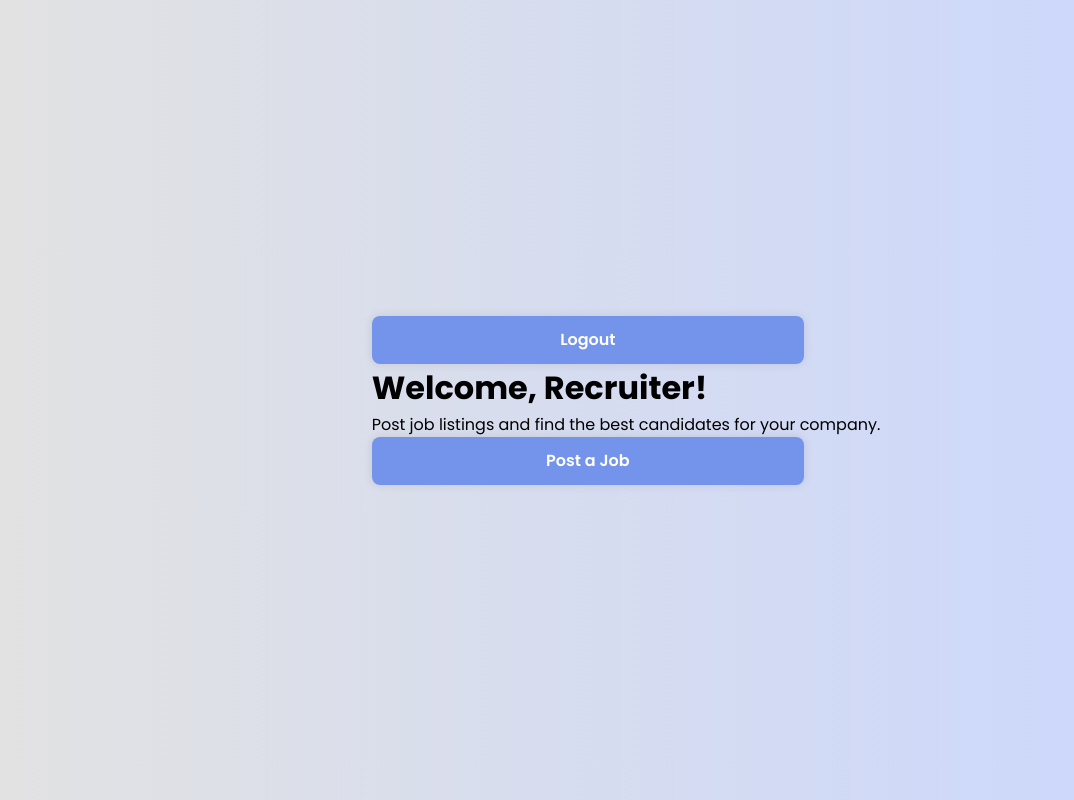
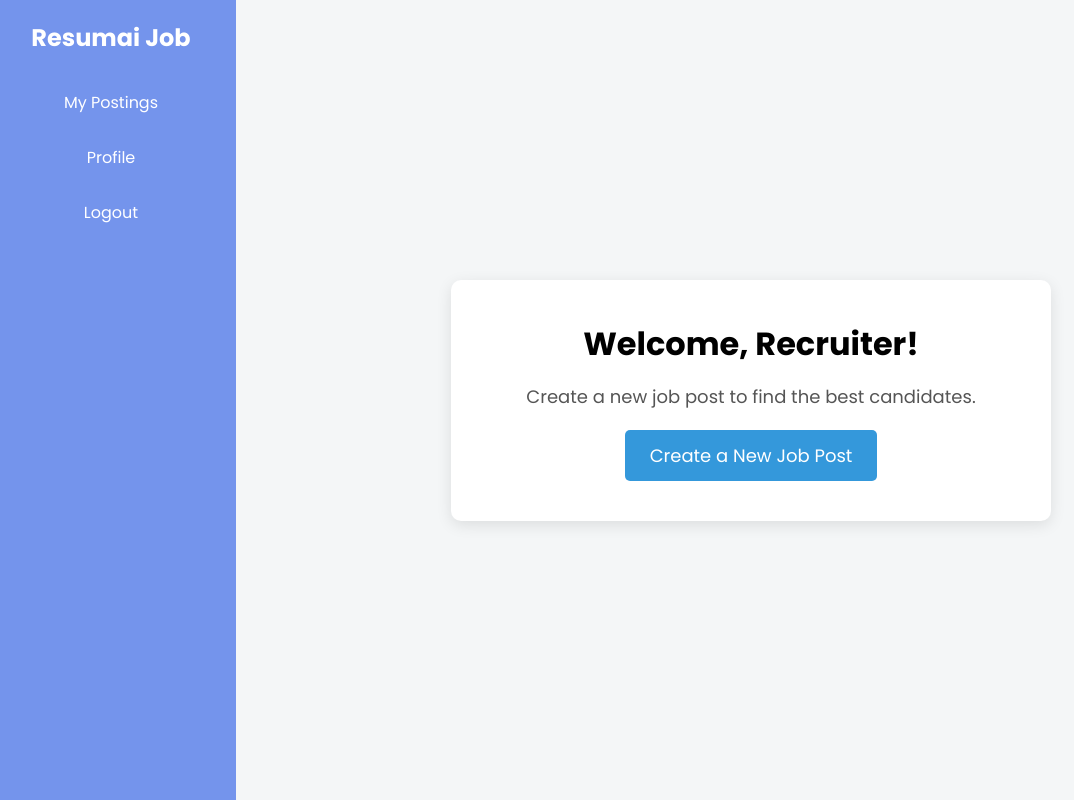
Before and after one commit to ShubhaMahobia/Resumai_A-Resume_Analyzer, a React (Vite) app in the folder frontend/: page /recruiter/home in a window 1280 px wide. Shown: the whole page, without its empty margins (14-1088 px from the left). Built offline with nearby package versions, Linux system fonts and the light colour scheme; sample sign-in values are in the browser's storage.

Commit message:
recruiter home page also done with basic frontend

```diff
--- a/frontend/src/pages/AuthForm.jsx
+++ b/frontend/src/pages/AuthForm.jsx
@@ -81,7 +81,7 @@ const AuthForm = () => {
           navigate("/candidate/home");
         } else {
           console.log("IN ELSE")
-          navigate("/candidate/home");
+          navigate("/recruiter/home");
         }
       } else {
         alert(data.Message);
--- /dev/null
+++ b/frontend/src/pages/RecruiterHome.css
@@ -0,0 +1,101 @@
+/* Recruiter Home Page Styling */
+* {
+    margin: 0;
+    padding: 0;
+    box-sizing: border-box;
+  }
+
+  body, html {
+    width: 100%;
+    height: 100%;
+    font-family: Arial, sans-serif;
+  }
+
+  .recruiter-container {
+    display: flex;
+    width: 100vw;
+    height: 100vh;
+  }
+
+  /* Sidebar Styling */
+  .sidebar {
+    width: 250px;
+    background-color: #7494ec;
+    color: white;
+    padding: 20px;
+    display: flex;
+    flex-direction: column;
+    height: 100vh;
+    position: fixed;
+  }
+
+  .sidebar h2 {
+    margin-bottom: 20px;
+    text-align: center;
+  }
+
+  .sidebar ul {
+    list-style: none;
+    padding: 0;
+  }
+
+  .sidebar ul li {
+    padding: 15px;
+    cursor: pointer;
+    border-radius: 5px;
+    transition: background 0.3s;
+    text-align: center;
+  }
+
+  .sidebar ul li:hover {
+    background-color: #fff;
+    color: #7494ec;
+  }
+
+  /* Main Content Styling */
+  .main-content {
+    flex-grow: 1;
+    display: flex;
+    justify-content: center;
+    align-items: center;
+    background-color: #f4f6f7;
+    margin-left: 250px; /* To avoid overlapping with the fixed sidebar */
+    width: calc(100% - 250px);
+  }
+
+  /* Job Card Styling */
+  .job-card {
+    background: white;
+    padding: 40px;
+    border-radius: 10px;
+    text-align: center;
+    box-shadow: 0px 4px 15px rgba(0, 0, 0, 0.1);
+    max-width: 600px;
+    width: 100%;
+  }
+
+  .job-card h1 {
+    margin-bottom: 15px;
+  }
+
+  .job-card p {
+    margin-bottom: 20px;
+    color: #555;
+    font-size: 18px;
+  }
+
+  /* Button Styling */
+  .job-button {
+    padding: 12px 25px;
+    font-size: 18px;
+    background-color: #3498db;
+    color: white;
+    border: none;
+    border-radius: 5px;
+    cursor: pointer;
+    transition: background 0.3s ease-in-out;
+  }
+
+  .job-button:hover {
+    background-color: #2980b9;
+  }
--- a/frontend/src/pages/RecruiterHome.jsx
+++ b/frontend/src/pages/RecruiterHome.jsx
@@ -1,20 +1,36 @@
-import React from 'react';
+import React from "react";
+import "./RecruiterHome.css";
 import { useNavigate } from 'react-router-dom';
 
 const RecruiterHome = () => {
 
   const navigate = useNavigate();
 
+
   const handleLogout = () => {
     localStorage.removeItem("access_token"); // Clear token
     navigate("/"); // Redirect to login
   };
   return (
-    <div className="home-container">
-    <button className="btn" onClick={handleLogout}>Logout</button>
+    <div className="recruiter-container">
+      {/* Sidebar */}
+      <aside className="sidebar">
+        <h2>Resumai Job</h2>
+        <ul>
+          <li>My Postings</li>
+          <li>Profile</li>
+          <li onClick={handleLogout}> Logout </li>
+        </ul>
+      </aside>
+
+      {/* Main Content */}
+      <main className="main-content">
+        <div className="job-card">
           <h1>Welcome, Recruiter!</h1>
-      <p>Post job listings and find the best candidates for your company.</p>
-      <button className="btn">Post a Job</button>
+          <p>Create a new job post to find the best candidates.</p>
+          <button className="job-button">Create a New Job Post</button>
+        </div>
+      </main>
     </div>
   );
 };
```
Lines whose indentation alone changed are shown as unchanged.
